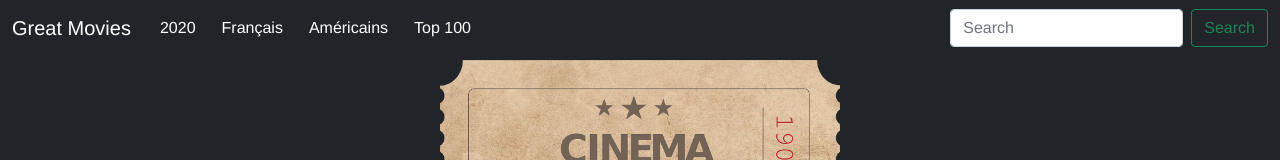
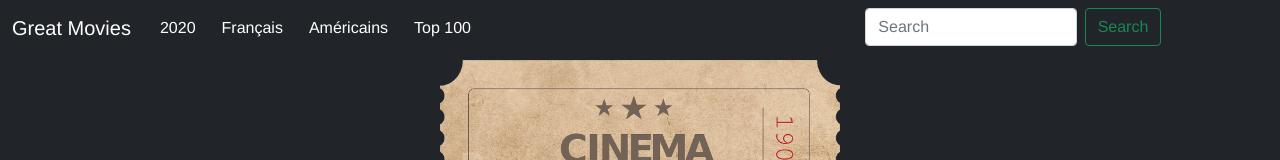
Before and after one commit to Alexis-Choloux/greatmovies, a Vue app: page / in a window 1280 px wide. Shown: the top 160 px of the page. Built offline with nearby package versions, Linux system fonts and the light colour scheme; no server answers.

Commit message:
searchbar - done

```diff
--- a/src/App.vue
+++ b/src/App.vue
@@ -3,6 +3,22 @@
     <!-- <NavBar @send-parameter="getAllMovies" /> -->
 
     <NavBar :method="parentMethod" />
+
+    <div class="row">
+      <div class="col-md-3 offset-md-8 fixed-top">
+        <form class="d-flex mt-2">
+          <input
+            class="form-control me-2"
+            type="search"
+            placeholder="Search"
+            aria-label="Search"
+            v-model="query"
+            @keyup="getResult(query)"
+          />
+          <button class="btn btn-outline-success" type="submit">Search</button>
+        </form>
+      </div>
+    </div>
 
     <div v-if="$route.path == '/'">
       <div v-if="parameter == ''">
@@ -63,8 +79,8 @@ export default {
       errored: false,
 
       parameter: "",
-      frenchMovies: "&with_original_language=fr",
-      americanMovies: "&with_original_language=en",
+      query: "",
+      search: "empty",
     };
   },
   methods: {
@@ -72,7 +88,16 @@ export default {
       this.parameter = valueFromChild;
       this.getAllMovies(this);
     },
+    getResult(query) {
+      if (query == "") {
+        this.search = "empty";
+      } else {
+      this.search = query;
+      this.getAllMovies(this);
+      }
+    },
     getAllMovies(component) {
+      if (this.search == "empty") {
         axios
           .get(
             "https://api.themoviedb.org/3/discover/movie?api_key=425a1fc1e63b59c9506906d18d8ed1a2&sort_by=popularity.desc&page=1" +
@@ -123,6 +148,16 @@ export default {
                 });
               });
           });
+      } else {
+        axios
+          .get(
+            "https://api.themoviedb.org/3/search/movie?api_key=425a1fc1e63b59c9506906d18d8ed1a2&query=" +
+              this.search
+          )
+          .then((response) => {
+            component.movies = response.data.results;
+          });
+      }
     },
   },
   created() {
--- a/src/components/NavBar.vue
+++ b/src/components/NavBar.vue
@@ -2,9 +2,7 @@
   <header>
     <nav class="navbar fixed-top navbar-expand-lg navbar-dark bg-dark">
       <div class="container-fluid">
-        <router-link to="/" class="navbar-brand">
-        Great Movies
-        </router-link>
+        <router-link to="/" class="navbar-brand"> Great Movies </router-link>
         <button
           class="navbar-toggler"
           type="button"
@@ -62,17 +60,7 @@
               </button>
             </li>
           </ul>
-          <form class="d-flex">
-            <input
-              class="form-control me-2"
-              type="search"
-              placeholder="Search"
-              aria-label="Search"
-            />
-            <button class="btn btn-outline-success" type="submit">
-              Search
-            </button>
-          </form>
+
         </div>
       </div>
     </nav>
```
Lines whose indentation alone changed are shown as unchanged.
